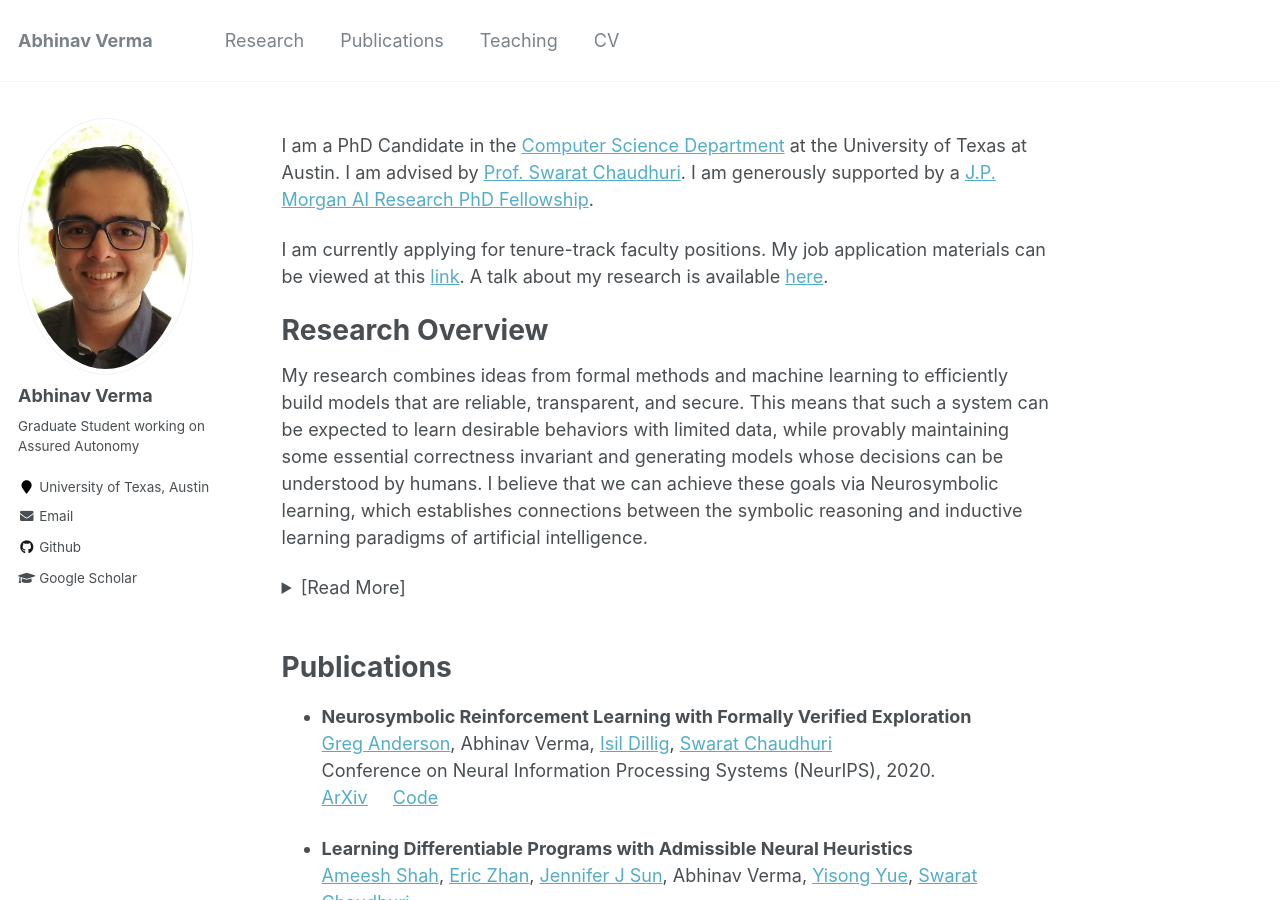
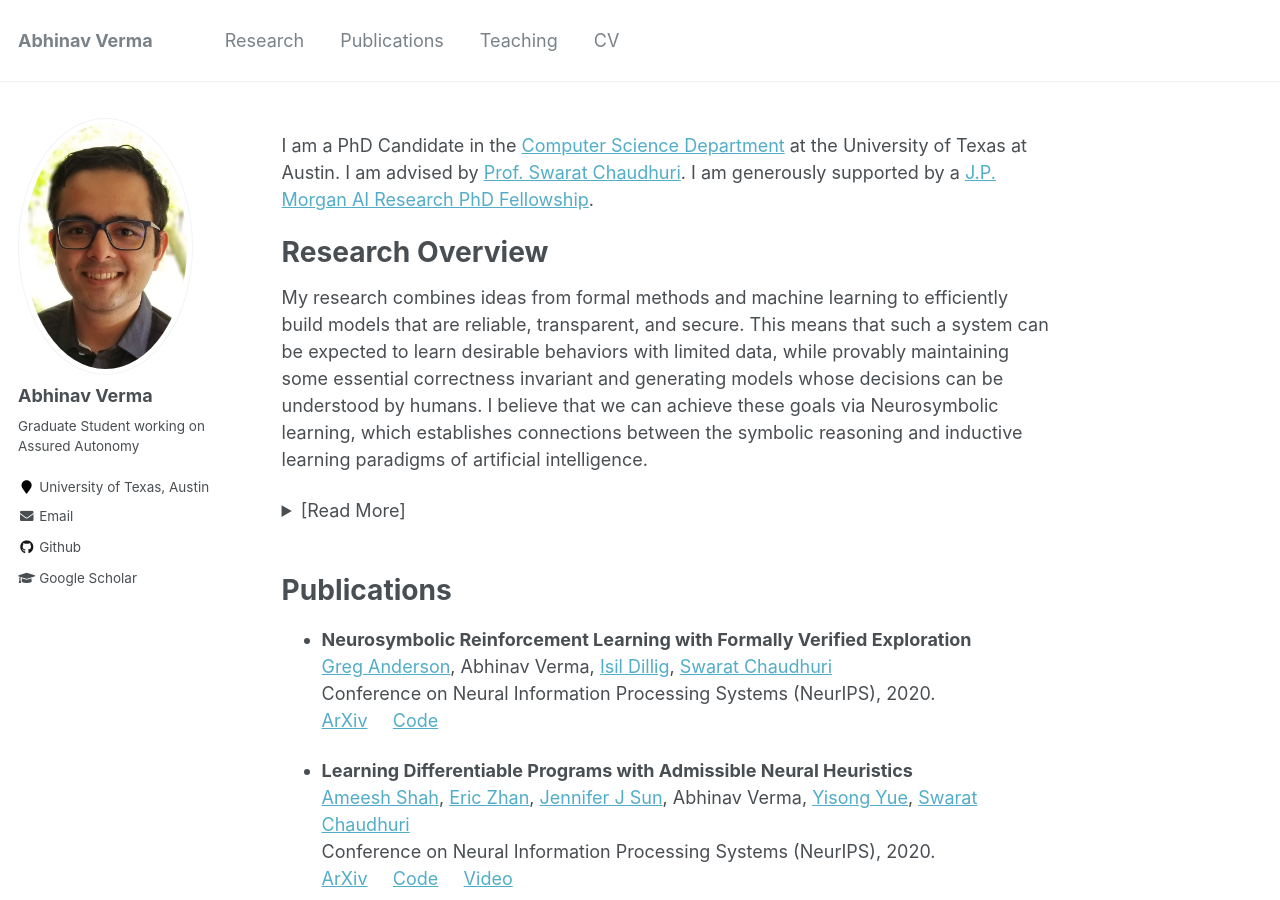
Before and after one commit to averma8053/averma8053.github.io, a Jekyll site: the page built from _pages/about.md, in a window 1280 px wide and 900 px high. Built offline with Jekyll 4.4.1, drawn with Linux system fonts in a browser that asks for light colours.

Commit message:
J-Updates

```diff
--- a/_pages/about.md
+++ b/_pages/about.md
@@ -13,8 +13,6 @@ redirect_from:
 ---
 
 I am a PhD Candidate in the [Computer Science Department](https://www.cs.utexas.edu) at the University of Texas at Austin. I am advised by [Prof. Swarat Chaudhuri](https://www.cs.utexas.edu/~swarat/). I am generously supported by a [J.P. Morgan AI Research PhD Fellowship](https://www.jpmorgan.com/global/technology/ai/awards/phd-fellowship-award-recipients-2020).
-
-I am currently applying for tenure-track faculty positions. My job application materials can be viewed at this [link](https://averma8053.github.io/materials/). A talk about my research is available [here](https://averma8053.github.io/talk/).
 
 # Research Overview
 
```
Also changed, not shown: _pages/Amaterials.md (renamed from _pages/materials.md), _pages/Atalk.md (renamed from _pages/talk.md).
